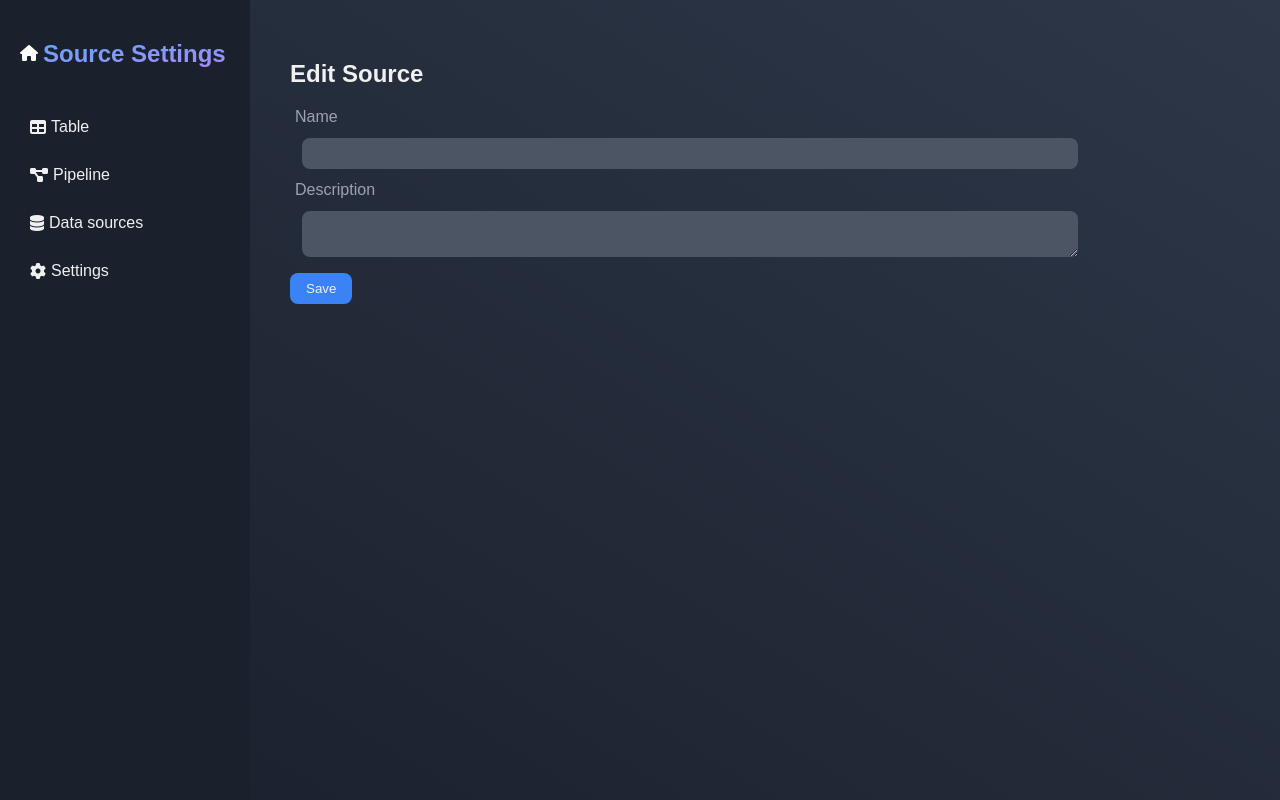
After one commit to Minijump/Squirrel, a FastAPI app: template templates/data_sources/data_source_settings.html in a window 1280 px wide. The commit adds this page. Run offline with FastAPI, Linux system fonts and the light colour scheme; the template is opened without the code that fills it, so the values that code supplies are empty.

Commit message:
[MVP] add source settings

```diff
--- /dev/null
+++ b/templates/data_sources/data_source_settings.html
@@ -0,0 +1,35 @@
+<!DOCTYPE html>
+<html lang="en">
+<head>
+    <meta charset="UTF-8">
+    <meta name="viewport" content="width=device-width, initial-scale=1.0">
+    <title>Source Settings</title>
+    <link href="{{ url_for('data_sources_static', path='css/style.css') }}" rel="stylesheet">
+</head>
+<body>
+<div class="container">
+    <aside>
+        <div class="aside-title">
+            <a href="/"><i class="fas fa-home" style="color: white;"></i></a>
+            <h1 style="margin-left: 5px;">Source Settings</h1>
+        </div>
+        {% include 'base/html/project_nav_links.html' %}
+    </aside>
+    <main>
+        <h2>Edit Source {{ source.name }}</h2>
+        <form id="sourceSettingsForm" method="post" action="/source/update_settings/" enctype="multipart/form-data" class="std-form">
+            <input type="hidden" name="project_dir" value="{{ project_dir }}">
+            <input type="hidden" name="source_dir" value="{{ source.directory }}">
+            <label for="sourceName">Name</label>
+            <input type="text" id="sourceName" name="name" value="{{ source.name }}" required>
+
+            <label for="sourceDescription">Description</label>
+            <textarea id="sourceDescription" name="description">{{ source.description }}</textarea>
+
+            <button type="submit" class="btn-primary">Save</button>
+        </form>
+    </main>
+</div>
+<script src="{{ url_for('data_sources_static', path='js/scripts.js') }}"></script>
+</body>
+</html>
--- a/templates/data_sources/data_sources.html
+++ b/templates/data_sources/data_sources.html
@@ -23,7 +23,7 @@
             </p>
           </div>
           {% for source in sources %}
-            <div class="card">
+            <div class="card" data-project-dir="{{ project_dir }}" data-source-dir="{{ source.directory }}">
                 <div class="card-content">
                   <div>
                     <h3 style="display: inline;">{{ source.name }}</h3>
--- a/templates/data_sources/static/js/script.js
+++ b/templates/data_sources/static/js/script.js
@@ -8,7 +8,9 @@ document.querySelectorAll('.card').forEach(card => {
             createSourceModal.style.display = 'flex';
             return;
         }
-        // TODO: setting of the source
+        const projectDir = this.getAttribute('data-project-dir');
+        const sourceDir = this.getAttribute('data-source-dir');
+        window.location.href = `/source/settings/?project_dir=${encodeURIComponent(projectDir)}&source_dir=${encodeURIComponent(sourceDir)}`;
     });
 });
 cancelButton.addEventListener('click', () => {
```
Also changed, not shown: app/data_sources/routers/data_sources.py (+54 -0 lines), README.md.
